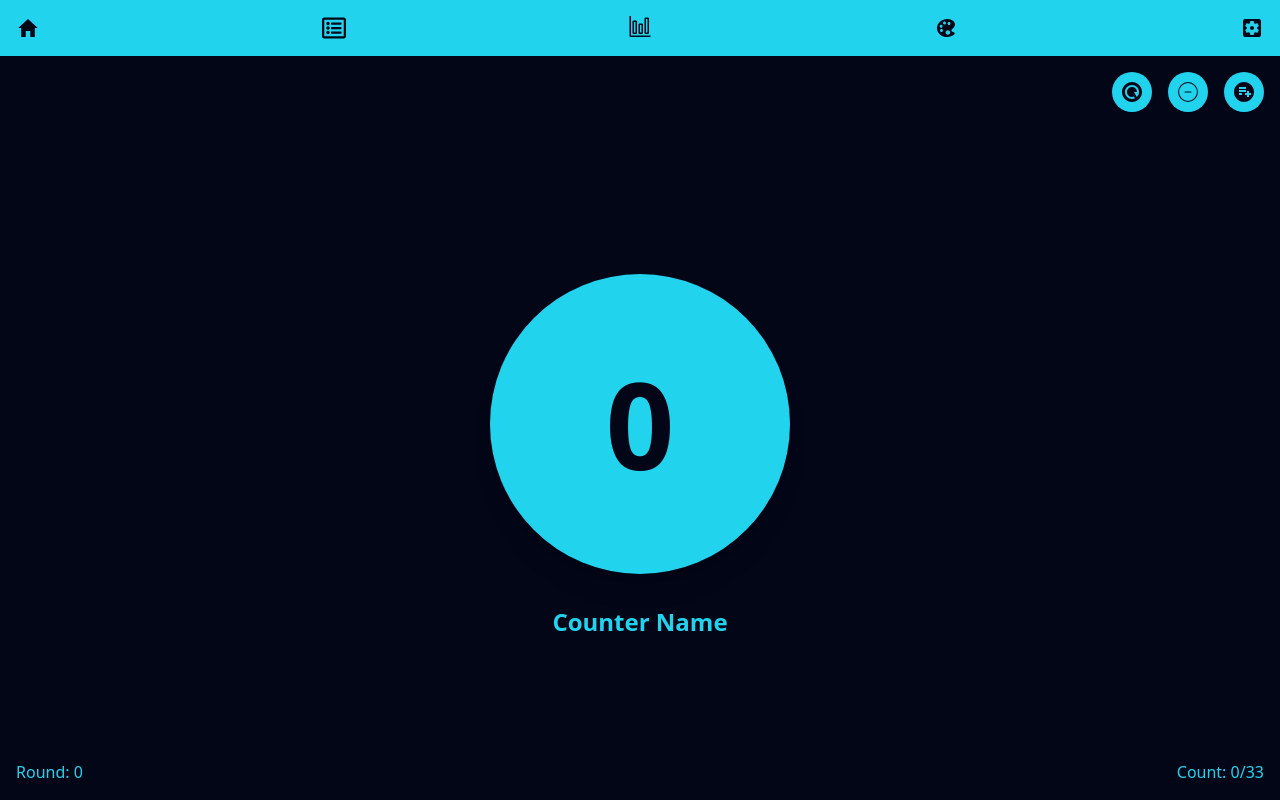
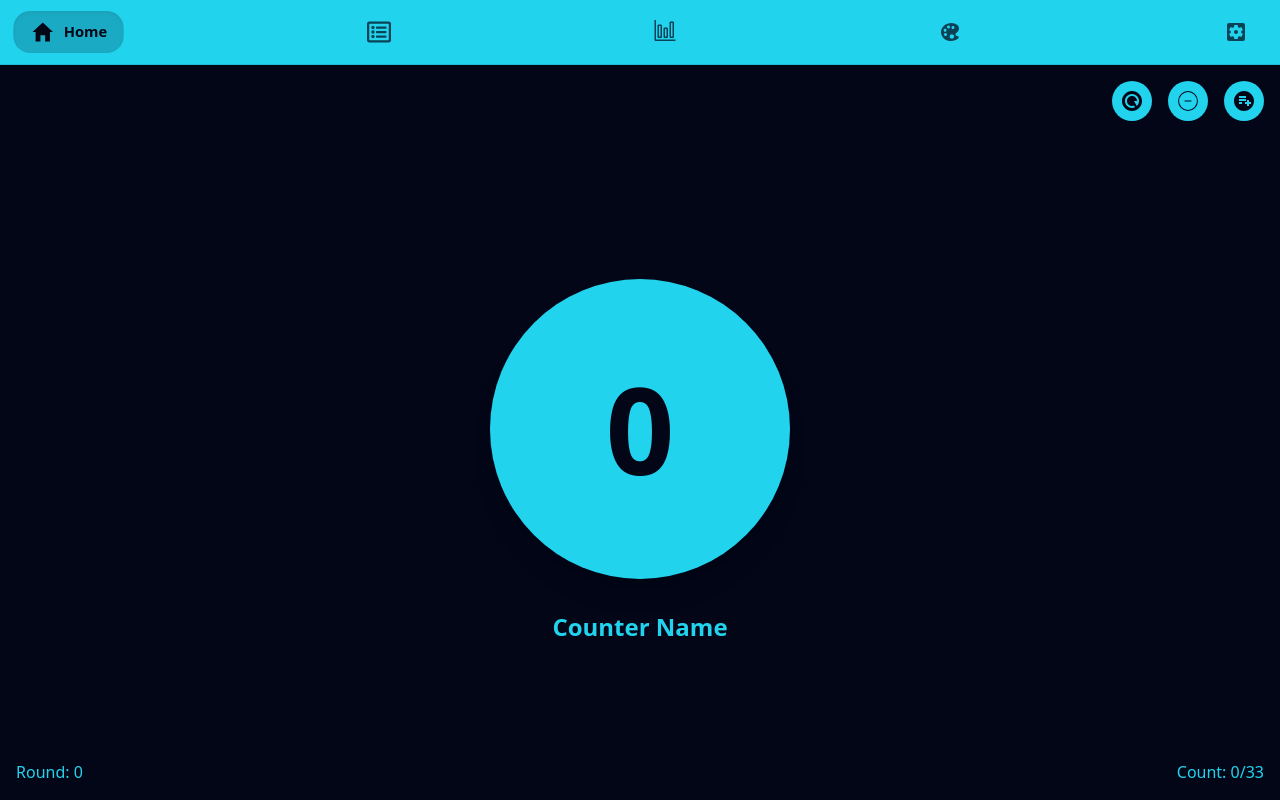
Before and after one commit to IamNayanIslam/advanced-counter-app, a React (Vite) app: page / in a window 1280 px wide. Built offline with nearby package versions, Linux system fonts and the light colour scheme.

Commit message:
UI: navbar style improve

```diff
--- a/src/Components/Navbar.tsx
+++ b/src/Components/Navbar.tsx
@@ -3,40 +3,49 @@ import { FaRegListAlt } from "react-icons/fa";
 import { VscGraph } from "react-icons/vsc";
 import { IoIosColorPalette } from "react-icons/io";
 import { MdSettingsApplications } from "react-icons/md";
-import { Link } from "react-router-dom";
+import { NavLink } from "react-router-dom";
 import { useContext } from "react";
 import { ThemesContext } from "../Contexts/ThemseContext";
 
 const Navbar = () => {
   const { themesState } = useContext(ThemesContext);
+
+  const navLinkStyles = ({ isActive }: { isActive: boolean }) =>
+    `flex items-center gap-2 px-4 py-2 rounded-2xl transition-all duration-300 ${
+      isActive
+        ? "bg-slate-950/20 shadow-inner scale-105"
+        : "text-slate-900 opacity-70 hover:opacity-100"
+    }`;
+
+  const navItems = [
+    { to: "/", icon: <IoMdHome />, label: "Home" },
+    { to: "/list", icon: <FaRegListAlt />, label: "List" },
+    { to: "/usage", icon: <VscGraph />, label: "Stats" },
+    { to: "/themes", icon: <IoIosColorPalette />, label: "Themes" },
+    { to: "/settings", icon: <MdSettingsApplications />, label: "Settings" },
+  ];
+
   return (
-    <div className={`py-4 px-4 bg-${themesState.theme}-400`}>
-      <ul className="flex justify-between">
-        <li className="text-2xl text-slate-950">
-          <Link to={"/"}>
-            <IoMdHome />
-          </Link>
-        </li>
-        <li className="text-2xl text-slate-950">
-          <Link to={"/list"}>
-            <FaRegListAlt />
-          </Link>
-        </li>
-        <li className="text-2xl text-slate-950">
-          <Link to={"/usage"}>
-            <VscGraph />
-          </Link>
-        </li>
-        <li className="text-2xl text-slate-950">
-          <Link to={"/themes"}>
-            <IoIosColorPalette />
-          </Link>
-        </li>
-        <li className="text-2xl text-slate-950">
-          <Link to={"/settings"}>
-            <MdSettingsApplications />
-          </Link>
-        </li>
+    <div
+      className={`py-3 px-4 bg-${themesState.theme}-400 border-b border-slate-950/10`}
+    >
+      <ul className="flex justify-between items-center h-10">
+        {navItems.map((item) => (
+          <li key={item.to} className="flex items-center">
+            <NavLink to={item.to} className={navLinkStyles}>
+              {({ isActive }) => (
+                <>
+                  <span className="text-2xl text-slate-950">{item.icon}</span>
+                  {isActive && (
+                    <span className="text-sm font-bold text-slate-950 animate-in fade-in slide-in-from-left-2 duration-300">
+                      {item.label}
+                    </span>
+                  )}
+                </>
+              )}
+            </NavLink>
+          </li>
+        ))}
       </ul>
     </div>
   );
```
